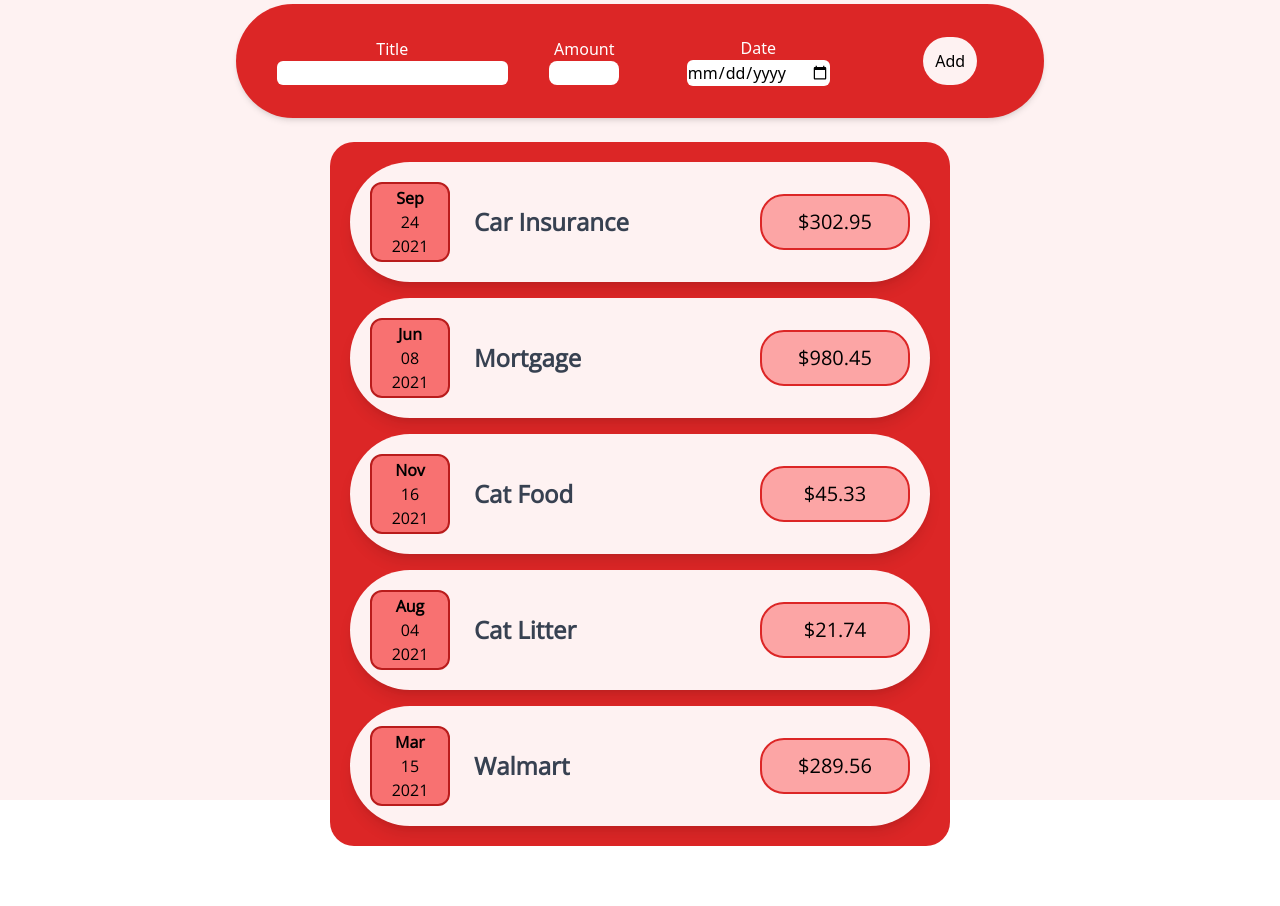
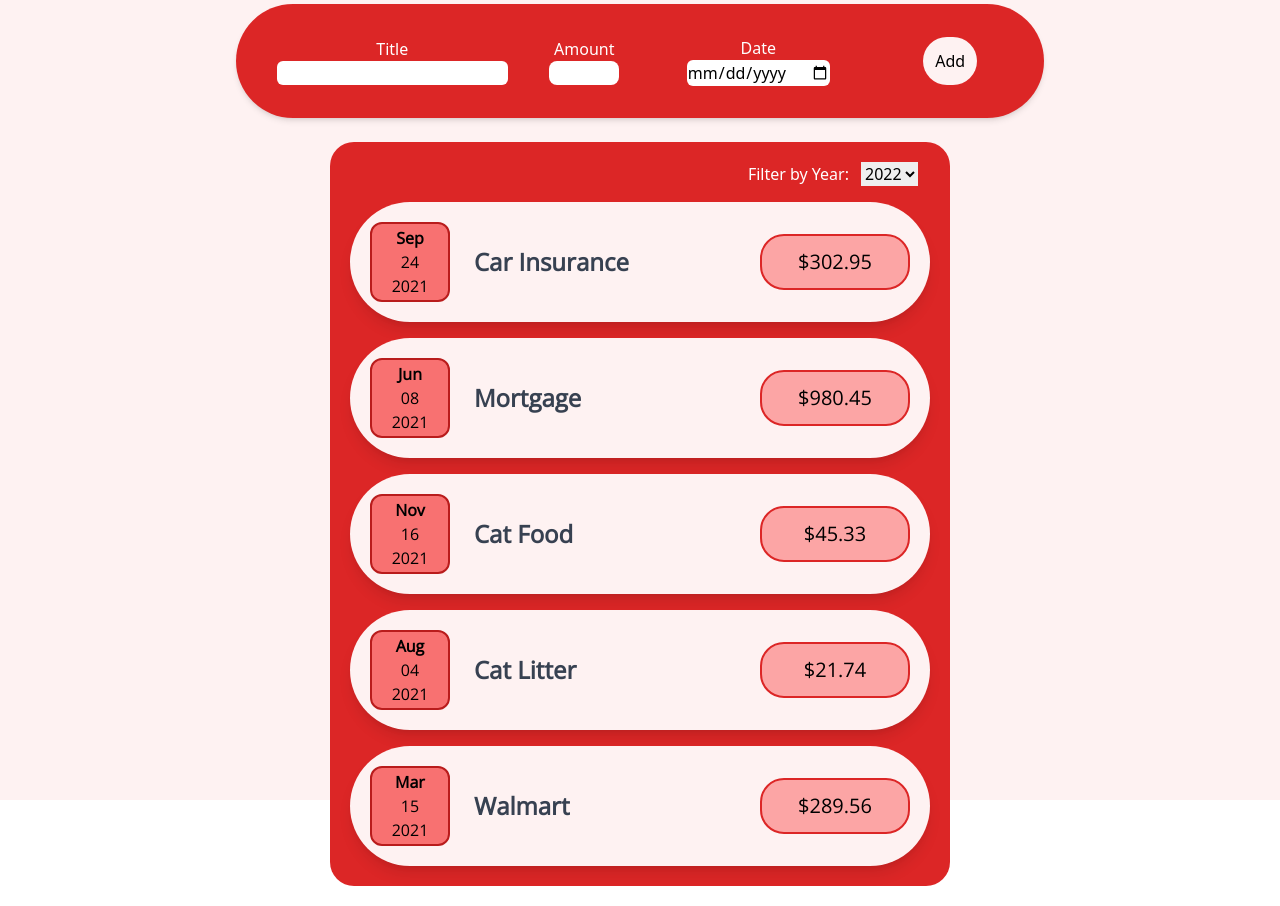
Before and after one commit to 90sPixelDev/react-expanse-tracker, a React (Create React App) app: page / in a window 1280 px wide. Before the commit the page ends 866 px from the top, so only its background shows below. Built offline with nearby package versions, Linux system fonts and the light colour scheme.

Commit message:
added expenses filter comp and xfer the state of the year between

```diff
--- a/src/components/Expenses/ExpenseFilter.js
+++ b/src/components/Expenses/ExpenseFilter.js
@@ -1,3 +1,36 @@
-const ExpenseFilter = (props) => {};
+import React, { useState } from 'react';
+import PropTypes from 'prop-types';
 
-export default ExpenseFilter;
+const ExpensesFilter = (props) => {
+	const classes = {
+		control: 'mr-3 flex justify-end',
+		label: 'mr-3 text-white',
+	};
+
+	const onFilterSelectedHandler = (e) => {
+		console.log('Year slelected: ' + e.target.value);
+		props.onFilterChanged(e.target.value);
+	};
+
+	return (
+		<div className={classes.control}>
+			<label className={classes.label}>Filter by Year:</label>
+			<select
+				onChange={onFilterSelectedHandler}
+				value={props.selected}
+			>
+				<option value='2022'>2022</option>
+				<option value='2021'>2021</option>
+				<option value='2020'>2020</option>
+				<option value='2019'>2019</option>
+			</select>
+		</div>
+	);
+};
+
+ExpensesFilter.propTypes = {
+	selected: PropTypes.number,
+	onFilterChanged: PropTypes.func,
+};
+
+export default ExpensesFilter;
--- a/src/components/Expenses/Expenses.js
+++ b/src/components/Expenses/Expenses.js
@@ -1,4 +1,4 @@
-import React, { useState } from 'react';
+import React, { useEffect, useState } from 'react';
 import ExpenseItem from './ExpenseItem';
 import PropTypes from 'prop-types';
 import Card from '../UI/Card';
@@ -9,22 +9,24 @@ const Expenses = (props) => {
 		card: 'm-5 p-5 bg-red-600 w-[90vw] sm:w-[620px] flex flex-col gap-4',
 	};
 
-	// const expenseItems = [];
-	// for (let i = 0; i < props.items.length; i++) {
-	// 	expenseItems.push(
-	// 		<ExpenseItem
-	// 			key={props.items[i].id}
-	// 			title={props.items[i].title}
-	// 			amount={props.items[i].amt}
-	// 			date={props.items[i].date}
-	// 		/>
-	// 	);
-	// }
+	const [filterYear, setFilterYear] = useState(2022);
+
+	const filterHandler = (yearSelected) => {
+		console.log('Year xfer: ' + yearSelected);
+		setFilterYear(yearSelected);
+	};
+
+	useEffect(() => {
+		console.log(filterYear);
+	}, [filterYear]);
 
 	return (
 		<div>
-			<ExpenseFilter />
 			<Card className={classes.card}>
+				<ExpenseFilter
+					onFilterChanged={filterHandler}
+					selected={filterYear}
+				/>
 				<ExpenseItem
 					key={props.items[0].id}
 					title={props.items[0].title}
```
